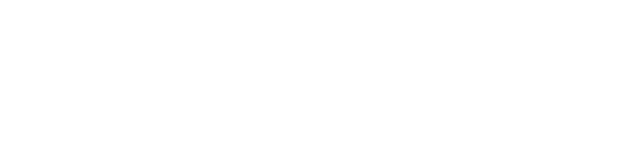
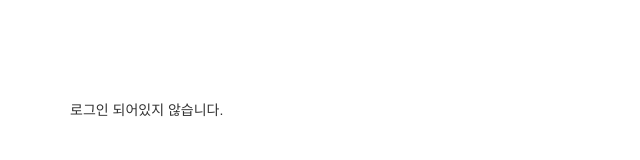
Before and after one commit to youngrongoh/node-basic, a website: page hello-express/template/layout/base.html in a window 1280 px wide. Shown: the whole page, without its empty margins (0-640 px from the left). Drawn offline with nearby package versions, Linux system fonts and the light colour scheme; files that its build step writes are made by us from their sources.

Commit message:
Global View Variable

```diff
--- a/hello-express/app.js
+++ b/hello-express/app.js
@@ -21,6 +21,11 @@
 
 app.use('/uploads', express.static('uploads'));
 
+app.use((req, res, next) => {
+  app.locals.isLogin = false;
+  next();
+})
+
 app.get('/', (req, res) => {
   res.send('hello express');
 });
--- a/hello-express/template/layout/base.html
+++ b/hello-express/template/layout/base.html
@@ -10,6 +10,12 @@
 <body>
   <div class="container" style="padding-top:100px;">
 
+    {% if isLogin %}
+      로그인 중
+    {% else %}
+      로그인 되어있지 않습니다.
+    {% endif %}
+
     {% block content %}{% endblock %}
 
   </div>
```
